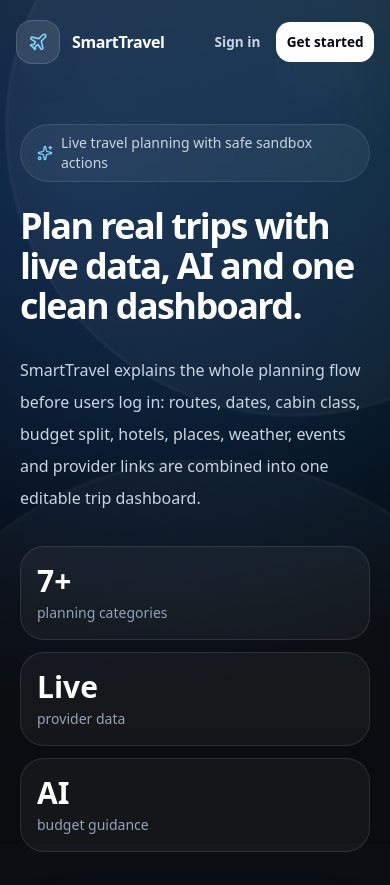
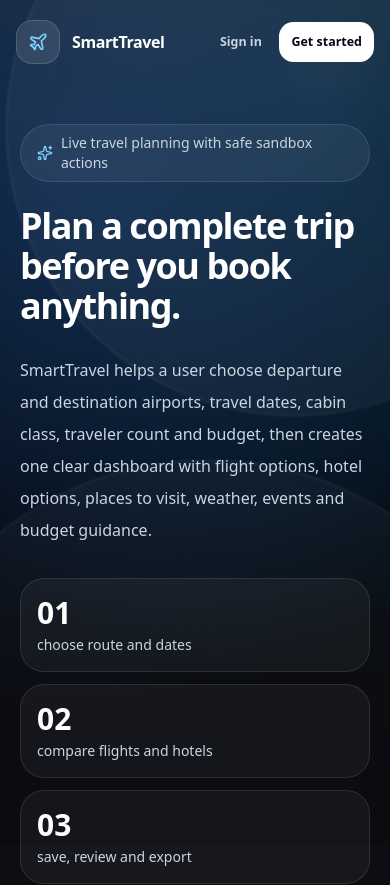
Before and after one commit to khalilofff/smarttravel-app, a Next.js app: page / in a window 390 px wide. Shown: the top 885 px of the page. Built offline with nearby package versions, Linux system fonts and the light colour scheme.

Commit message:
Clean planner mobile layout and improve landing page

```diff
--- a/src/app/(dashboard)/planner/page.tsx
+++ b/src/app/(dashboard)/planner/page.tsx
@@ -96,14 +96,14 @@
   }, [query, setSelected]);
 
   return (
-    <div className="rounded-2xl border p-5 space-y-4 bg-card/60">
-      <div className="flex items-center justify-between gap-3">
-        <Label className="text-base">{title}</Label>
-        {selected ? <Badge variant="success">Live selected</Badge> : <Badge variant="outline">Live search</Badge>}
+    <div className="rounded-2xl border bg-card/60 p-4 space-y-3 sm:p-5 sm:space-y-4 mobile-wrap">
+      <div className="flex items-start justify-between gap-3">
+        <Label className="text-base leading-snug">{title}</Label>
+        {selected ? <Badge variant="success" className="shrink-0">Live selected</Badge> : <Badge variant="outline" className="shrink-0">Live search</Badge>}
       </div>
       <div className="relative">
         <Search className="absolute left-3 top-1/2 -translate-y-1/2 h-4 w-4 text-muted-foreground" />
-        <Input className="h-12 pl-9" placeholder="Example: Baku, GYD, Istanbul, IST, Sabiha..." value={query} onChange={(e) => setQuery(e.target.value)} />
+        <Input className="h-12 pl-9" placeholder="Baku, GYD, Istanbul, IST..." value={query} onChange={(e) => setQuery(e.target.value)} />
       </div>
       {loading && <div className="rounded-xl border p-4 text-sm text-muted-foreground flex items-center gap-2"><Loader2 className="h-4 w-4 animate-spin" /> Searching live airport API...</div>}
       {!loading && results.length > 0 && (
@@ -115,14 +115,14 @@
                 type="button"
                 key={airport.id}
                 onClick={() => setSelected(airport)}
-                className={`w-full text-left rounded-2xl border p-4 transition-colors ${active ? "border-primary bg-primary/10" : "bg-muted/20 hover:bg-muted/40"}`}
+                className={`w-full text-left rounded-2xl border p-4 transition-colors mobile-wrap ${active ? "border-primary bg-primary/10" : "bg-muted/20 hover:bg-muted/40"}`}
               >
                 <div className="flex items-start justify-between gap-3">
                   <div>
                     <p className="font-semibold text-foreground">{airportDisplay(airport)}</p>
                     <p className="text-sm text-muted-foreground mt-1">{airport.airport}</p>
                     <p className="text-sm text-muted-foreground">{airport.country || "Country not returned"} {airport.latitude && airport.longitude ? `• ${airport.latitude}, ${airport.longitude}` : ""}</p>
-                    <p className="text-xs text-muted-foreground mt-2">{airport.note || "Live airport result from API."}</p>
+                    <p className="hidden text-xs text-muted-foreground mt-2 sm:block">{airport.note || "Live airport result from API."}</p>
                   </div>
                   {active && <CheckCircle2 className="h-5 w-5 text-primary shrink-0" />}
                 </div>
@@ -670,18 +670,18 @@
     <div className="max-w-7xl mx-auto space-y-6">
       <div>
         <h1 className="text-3xl font-bold flex items-center gap-2"><Sparkles className="h-7 w-7 text-primary" /> AI Trip Planner</h1>
-        <p className="text-muted-foreground mt-2 max-w-3xl">Generate a complete AI-planned trip using live APIs. Flights use SerpApi #3/#2/#1 or SearchApi when quota is available; Auto mode can also use Duffel sandbox test offers. Demo flight fallback is disabled.</p>
+
       </div>
 
       <Card className="overflow-hidden">
-        <CardHeader className="cursor-pointer" onClick={() => setFiltersOpen(!filtersOpen)}>
+        <CardHeader className="cursor-pointer p-4 sm:p-6" onClick={() => setFiltersOpen(!filtersOpen)}>
           <div className="flex items-center justify-between gap-4">
-            <CardTitle className="flex items-center gap-2"><Menu className="h-5 w-5" /> Trip route, live airport search and filters</CardTitle>
+            <CardTitle className="flex min-w-0 items-center gap-2 text-lg leading-tight sm:text-xl"><Menu className="h-5 w-5 shrink-0" /> <span className="min-w-0">Trip route, airports and filters</span></CardTitle>
             <ChevronDown className={`h-5 w-5 transition-transform ${filtersOpen ? "rotate-180" : ""}`} />
           </div>
         </CardHeader>
         {filtersOpen && (
-          <CardContent className="space-y-6">
+          <CardContent className="space-y-5 p-4 sm:space-y-6 sm:p-6">
             <div className="grid xl:grid-cols-2 gap-5">
               <AirportSearchBox title="Departure city and airport" query={departureQuery} setQuery={setDepartureQuery} selected={departureAirport} setSelected={setDepartureAirport} />
               <AirportSearchBox title="Destination city and airport" query={arrivalQuery} setQuery={setArrivalQuery} selected={arrivalAirport} setSelected={setArrivalAirport} />
@@ -689,8 +689,8 @@
 
             <div className="grid md:grid-cols-2 xl:grid-cols-6 gap-4">
               <div><Label>Ticket type</Label><Select value={form.tripType} onChange={(e: any) => setForm(prev => ({ ...prev, tripType: e.target.value, returnDate: e.target.value === "ONE_WAY" ? "" : prev.returnDate }))} className="mt-1 h-12"><option value="ROUND_TRIP">Round trip</option><option value="ONE_WAY">One way</option></Select></div>
-              <div><Label>Departure date</Label><Input type="date" value={form.departureDate} onChange={set("departureDate")} className="smart-date-input mt-1 h-12" /></div>
-              <div><Label>{form.tripType === "ROUND_TRIP" ? "Return date" : "Return date disabled"}</Label><Input type="date" value={form.returnDate} onChange={set("returnDate")} disabled={form.tripType === "ONE_WAY"} className="smart-date-input mt-1 h-12" /></div>
+              <div><Label>Departure date</Label><div className="smart-date-field relative mt-1"><Input type="date" value={form.departureDate} onChange={set("departureDate")} className="smart-date-input h-12" />{!form.departureDate ? <span className="pointer-events-none absolute inset-0 flex items-center px-4 text-muted-foreground">yyyy-mm-dd</span> : null}</div></div>
+              <div><Label>{form.tripType === "ROUND_TRIP" ? "Return date" : "Return date disabled"}</Label><div className="smart-date-field relative mt-1"><Input type="date" value={form.returnDate} onChange={set("returnDate")} disabled={form.tripType === "ONE_WAY"} className="smart-date-input h-12" />{!form.returnDate ? <span className="pointer-events-none absolute inset-0 flex items-center px-4 text-muted-foreground">yyyy-mm-dd</span> : null}</div></div>
               <div><Label>Travelers</Label><Input type="number" min="1" value={form.travelerCount} onChange={set("travelerCount")} className="mt-1 h-12" /></div>
               <div><Label>Currency</Label><Select value={form.currency} onChange={set("currency")} className="mt-1 h-12"><option>USD</option><option>EUR</option><option>TRY</option><option>AZN</option></Select></div>
               <div><Label>Flight cabin</Label><Select value={form.flightCabin} onChange={set("flightCabin")} className="mt-1 h-12"><option value="ECONOMY">Economy</option><option value="PREMIUM_ECONOMY">Premium Economy</option><option value="BUSINESS">Business</option><option value="FIRST">First Class</option></Select></div>
@@ -738,7 +738,7 @@
 
             <div className="rounded-2xl border p-4 space-y-4">
               <div className="flex items-center gap-2 font-semibold"><SlidersHorizontal className="h-4 w-4" /> AI budget planning controls</div>
-              <p className="text-xs text-muted-foreground">Leave these empty and SmartTravel will divide the money automatically using flights, hotel, trip length, travel style and traveler type. Fill any field only when you want to override that part.</p>
+
               <div className="grid md:grid-cols-2 xl:grid-cols-4 gap-4">
                 <Input type="number" placeholder="Food override (optional)" value={form.foodBudget} onChange={set("foodBudget")} />
                 <Input type="number" placeholder="Shopping override (optional)" value={form.shoppingBudget} onChange={set("shoppingBudget")} />
--- a/src/app/globals.css
+++ b/src/app/globals.css
@@ -360,3 +360,60 @@
     @apply ring-blue-400/40 shadow-lg shadow-blue-950/40;
   }
 }
+
+/* SmartTravel mobile date/input polish */
+.smart-date-field {
+  width: 100%;
+}
+.smart-date-input {
+  min-height: 48px !important;
+  height: 48px !important;
+  line-height: 48px !important;
+  color: hsl(var(--foreground)) !important;
+}
+.smart-date-input::-webkit-date-and-time-value {
+  text-align: left;
+  min-height: 48px;
+  line-height: 48px;
+}
+.smart-date-input::-webkit-calendar-picker-indicator {
+  opacity: .85;
+}
+
+@media (max-width: 640px) {
+  .smart-date-input {
+    font-size: 16px !important;
+    padding-left: 1rem !important;
+    padding-right: 1rem !important;
+  }
+
+  .smart-date-input:invalid,
+  .smart-date-input[value=""] {
+    color: transparent !important;
+  }
+}
+
+/* landing-mobile-fix-v2: scoped only to public landing page */
+@media (max-width: 640px) {
+  .landing-page .landing-header {
+    padding-left: 1rem !important;
+    padding-right: 1rem !important;
+    gap: .75rem !important;
+  }
+  .landing-page .landing-brand {
+    max-width: 48%;
+  }
+  .landing-page .landing-actions {
+    max-width: 52%;
+  }
+  .landing-page .landing-actions a {
+    white-space: nowrap;
+    padding-left: .75rem !important;
+    padding-right: .75rem !important;
+    font-size: .78rem !important;
+  }
+  .landing-page h1 {
+    overflow-wrap: normal;
+    word-break: normal;
+  }
+}
--- a/src/app/page.tsx
+++ b/src/app/page.tsx
@@ -16,10 +16,10 @@
 } from "lucide-react";
 
 const liveFeatures = [
-  { title: "Live flights", text: "Searches real flight providers and keeps demo-only data out of normal planning.", icon: Plane },
-  { title: "Live hotels", text: "Hotel cards are built from connected hotel APIs for the selected city and dates.", icon: Hotel },
-  { title: "Real places", text: "Places, restaurants and attractions come from live location data instead of static examples.", icon: MapPin },
-  { title: "Weather aware", text: "Trip recommendations can account for live weather and travel timing.", icon: CloudSun },
+  { title: "Flights", text: "Search real flight providers, compare usable routes and keep selected flight data in the trip dashboard.", icon: Plane },
+  { title: "Hotels", text: "Show hotel options for the chosen destination and dates, then let the user pick the best stay.", icon: Hotel },
+  { title: "Places", text: "Suggest attractions, restaurants and activities for the exact city instead of showing generic examples.", icon: MapPin },
+  { title: "Weather", text: "Use weather context to make the itinerary more realistic for the selected travel dates.", icon: CloudSun },
 ];
 
 const workflow = [
@@ -30,9 +30,9 @@
 ];
 
 const stats = [
-  { value: "7+", label: "planning categories" },
-  { value: "Live", label: "provider data" },
-  { value: "AI", label: "budget guidance" },
+  { value: "01", label: "choose route and dates" },
+  { value: "02", label: "compare flights and hotels" },
+  { value: "03", label: "save, review and export" },
 ];
 
 const securityCards = [
@@ -71,23 +71,23 @@
         </div>
       </header>
 
-      <section className="relative z-10 mx-auto grid w-full max-w-[1440px] items-center gap-12 px-5 pb-20 pt-10 sm:px-8 lg:grid-cols-[1.02fr_0.98fr] lg:px-10 lg:pb-28 lg:pt-20">
+      <section className="relative z-10 mx-auto grid w-full max-w-[1440px] items-center gap-12 px-5 pb-20 pt-10 sm:px-8 lg:grid-cols-[1.08fr_0.92fr] lg:px-10 lg:pb-28 lg:pt-20">
         <div className="min-w-0">
           <div className="mb-6 inline-flex max-w-full items-center gap-2 rounded-full border border-white/10 bg-white/[0.06] px-4 py-2 text-sm text-slate-300 backdrop-blur">
             <Sparkles className="h-4 w-4 shrink-0 text-sky-300" />
             <span className="min-w-0 break-words">Live travel planning with safe sandbox actions</span>
           </div>
-          <h1 className="max-w-5xl text-4xl font-black tracking-[-0.045em] text-white sm:text-5xl md:text-6xl lg:text-7xl xl:text-8xl">
-            Plan real trips with live data, AI and one clean dashboard.
+          <h1 className="max-w-5xl text-4xl font-black tracking-[-0.04em] text-white sm:text-5xl md:text-6xl lg:text-7xl">
+            Plan a complete trip before you book anything.
           </h1>
           <p className="mt-7 max-w-3xl text-base leading-8 text-slate-300 sm:text-lg">
-            SmartTravel explains the whole planning flow before users log in: routes, dates, cabin class, budget split, hotels, places, weather, events and provider links are combined into one editable trip dashboard.
+            SmartTravel helps a user choose departure and destination airports, travel dates, cabin class, traveler count and budget, then creates one clear dashboard with flight options, hotel options, places to visit, weather, events and budget guidance.
           </p>
-          <div className="mt-8 grid max-w-3xl gap-3 sm:grid-cols-3">
+          <div className="mt-8 grid max-w-4xl gap-3 sm:grid-cols-3">
             {stats.map((item) => (
               <div key={item.label} className="rounded-3xl border border-white/10 bg-white/[0.045] p-4">
                 <p className="text-3xl font-black text-white">{item.value}</p>
-                <p className="mt-1 text-sm text-slate-400">{item.label}</p>
+                <p className="mt-1 text-sm text-slate-300">{item.label}</p>
               </div>
             ))}
           </div>
```
